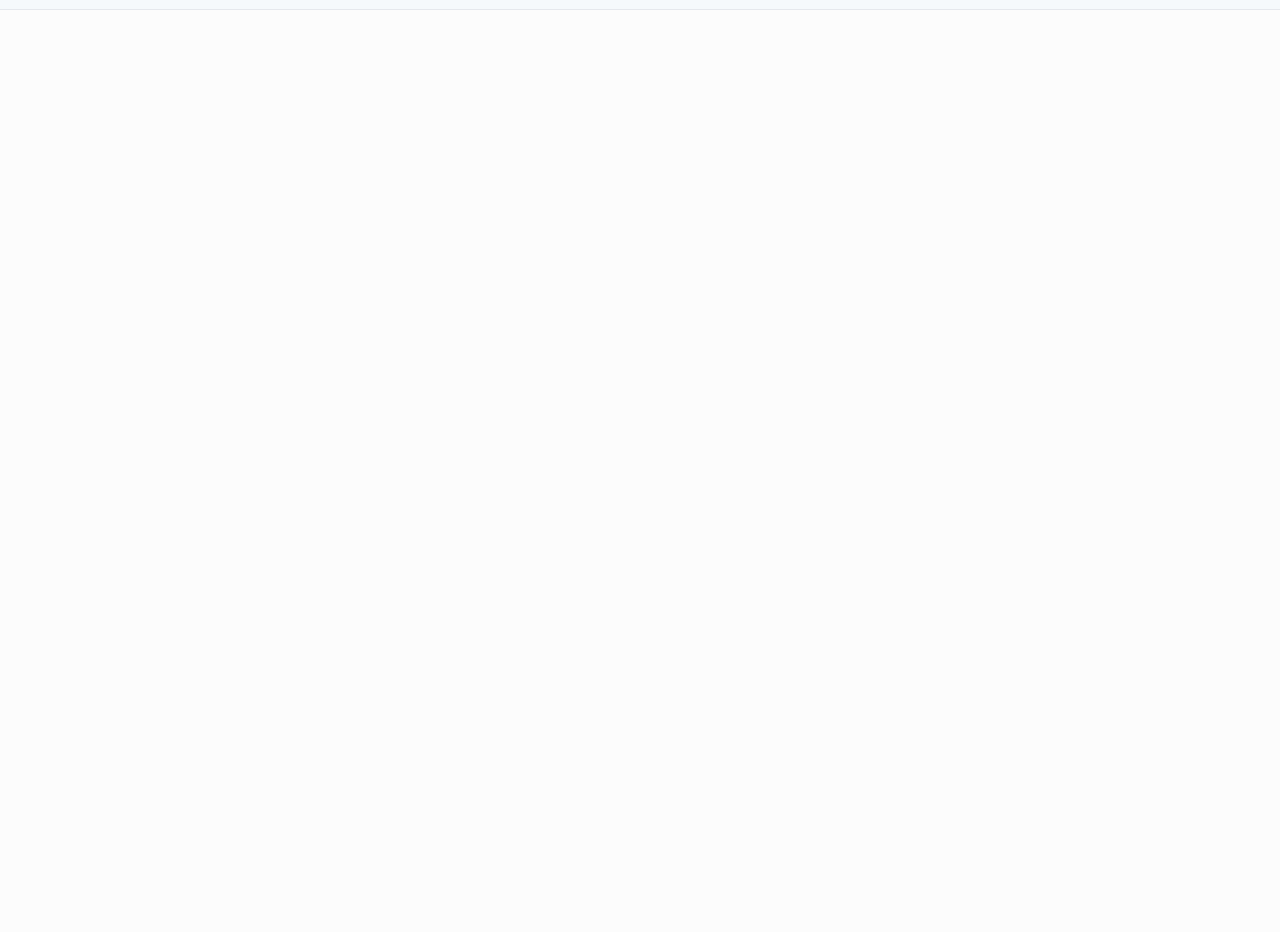
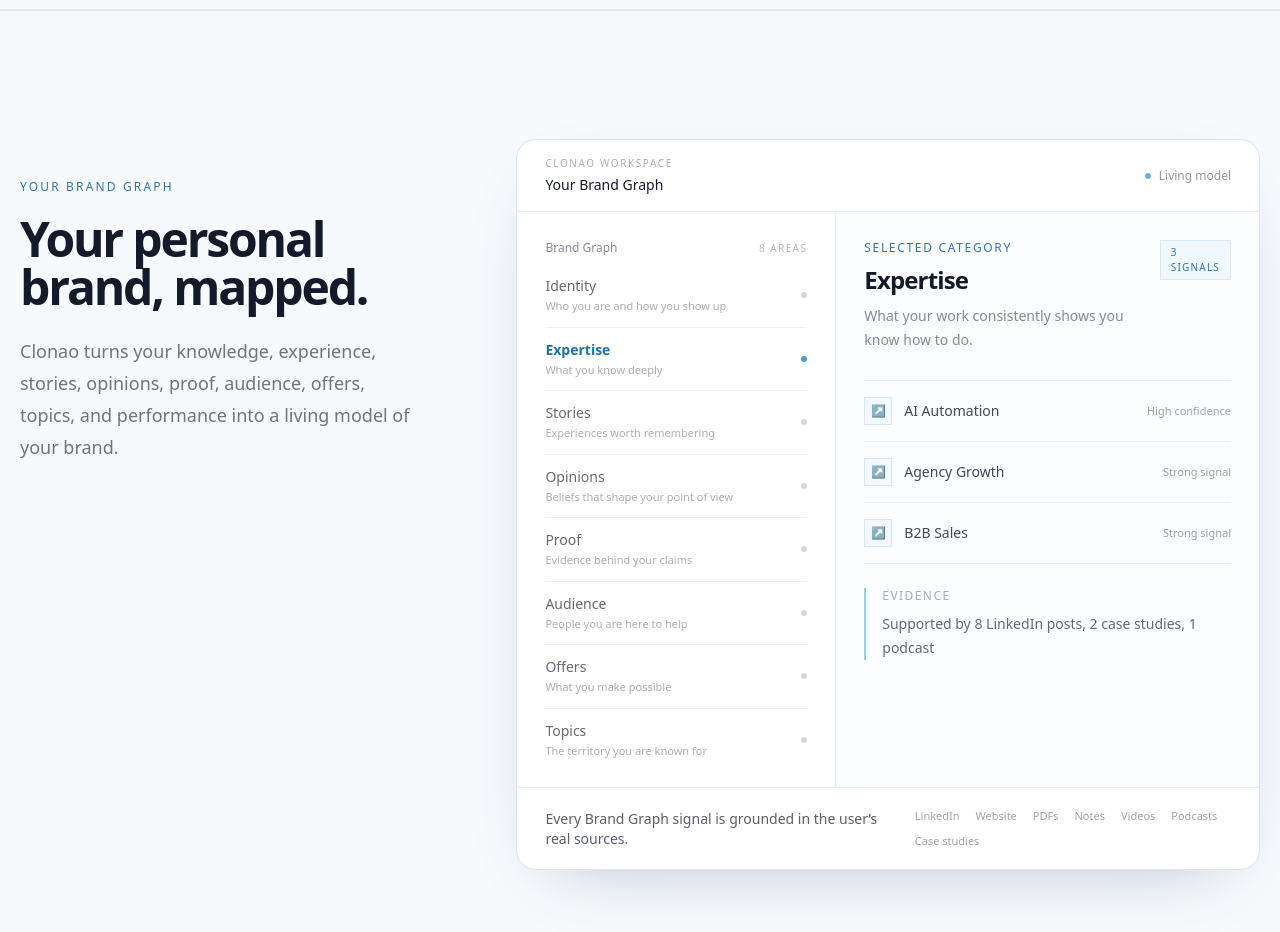
Before and after one commit to veokleo-create07/linkeldn.tool.100k, a Next.js app: page / in a window 1280 px wide. Shown: the part 3580-4512 px from the top of the page. Before the commit the page ends 3590 px from the top, so only its background shows below. Built offline with nearby package versions, Linux system fonts and the light colour scheme.

Commit message:
feat: add brand graph section

```diff
--- a/src/app/(marketing)/page.tsx
+++ b/src/app/(marketing)/page.tsx
@@ -1,6 +1,7 @@
 import { HomeHero } from "@/components/marketing/home-hero";
 import { IntelligenceLoop } from "@/components/marketing/intelligence-loop";
 import { ProblemSection } from "@/components/marketing/problem-section";
+import { BrandGraphSection } from "@/components/marketing/brand-graph-section";
 
 export default function HomePage() {
   return (
@@ -8,6 +9,7 @@ export default function HomePage() {
       <HomeHero />
       <ProblemSection />
       <IntelligenceLoop />
+      <BrandGraphSection />
     </>
   );
 }
--- /dev/null
+++ b/src/components/marketing/brand-graph-section.tsx
@@ -0,0 +1,121 @@
+const categories = [
+  ["Identity", "Who you are and how you show up"],
+  ["Expertise", "What you know deeply"],
+  ["Stories", "Experiences worth remembering"],
+  ["Opinions", "Beliefs that shape your point of view"],
+  ["Proof", "Evidence behind your claims"],
+  ["Audience", "People you are here to help"],
+  ["Offers", "What you make possible"],
+  ["Topics", "The territory you are known for"],
+] as const;
+
+const expertiseSignals = [
+  ["AI Automation", "High confidence"],
+  ["Agency Growth", "Strong signal"],
+  ["B2B Sales", "Strong signal"],
+] as const;
+
+const sources = ["LinkedIn", "Website", "PDFs", "Notes", "Videos", "Podcasts", "Case studies"];
+
+export function BrandGraphSection() {
+  return (
+    <section className="marketing-section border-t border-[#dfe8f0] bg-[#f7fafd]" aria-labelledby="brand-graph-heading">
+      <div className="marketing-container">
+        <div className="grid items-start gap-14 lg:grid-cols-[minmax(0,0.7fr)_minmax(0,1.3fr)] lg:gap-24">
+          <div className="max-w-xl lg:pt-10">
+            <p className="text-xs font-medium uppercase tracking-[0.18em] text-[#3275ae]">Your Brand Graph</p>
+            <h2 id="brand-graph-heading" className="mt-5 max-w-lg text-balance text-4xl font-semibold leading-[1.02] tracking-[-0.045em] text-foreground sm:text-5xl">
+              Your personal brand, mapped.
+            </h2>
+            <p className="mt-6 max-w-md text-base leading-7 text-foreground/60 sm:text-lg sm:leading-8">
+              Clonao turns your knowledge, experience, stories, opinions, proof, audience, offers, topics, and performance into a living model of your brand.
+            </p>
+          </div>
+
+          <BrandGraphSurface />
+        </div>
+      </div>
+    </section>
+  );
+}
+
+function BrandGraphSurface() {
+  return (
+    <div className="overflow-hidden rounded-[1.25rem] border border-[#dce6ef] bg-white shadow-[0_24px_70px_-42px_rgba(24,54,83,0.42)]">
+      <div className="flex items-center justify-between border-b border-[#e6edf3] px-5 py-4 sm:px-7">
+        <div>
+          <p className="text-[0.625rem] font-medium uppercase tracking-[0.16em] text-foreground/35">Clonao workspace</p>
+          <p className="mt-1 text-sm font-medium text-foreground">Your Brand Graph</p>
+        </div>
+        <span className="inline-flex items-center gap-2 text-xs text-foreground/45">
+          <span className="h-1.5 w-1.5 rounded-full bg-[#65b3ed]" aria-hidden="true" />
+          Living model
+        </span>
+      </div>
+
+      <div className="grid md:grid-cols-[minmax(0,0.86fr)_minmax(0,1.14fr)]">
+        <div className="border-b border-[#e6edf3] p-5 md:border-b-0 md:border-r md:p-7">
+          <div className="flex items-center justify-between">
+            <p className="text-xs font-medium text-foreground/50">Brand Graph</p>
+            <span className="text-[0.625rem] uppercase tracking-[0.14em] text-foreground/30">8 areas</span>
+          </div>
+          <div className="mt-5 divide-y divide-[#edf1f5]">
+            {categories.map(([name, description]) => {
+              const selected = name === "Expertise";
+
+              return (
+                <div
+                  key={name}
+                  className={`flex items-center justify-between gap-3 py-3 first:pt-0 last:pb-0 ${selected ? "text-[#236fa9]" : "text-foreground/65"}`}
+                >
+                  <div className="min-w-0">
+                    <p className={`text-sm ${selected ? "font-semibold" : "font-medium"}`}>{name}</p>
+                    <p className="mt-0.5 truncate text-[0.6875rem] text-foreground/35">{description}</p>
+                  </div>
+                  <span className={`h-1.5 w-1.5 shrink-0 rounded-full ${selected ? "bg-[#4a9cda]" : "bg-[#cbd9e5]"}`} aria-hidden="true" />
+                </div>
+              );
+            })}
+          </div>
+        </div>
+
+        <div className="bg-[#fbfdff] p-5 sm:p-7">
+          <div className="flex items-start justify-between gap-4">
+            <div>
+              <p className="text-xs font-medium uppercase tracking-[0.14em] text-[#3275ae]">Selected category</p>
+              <h3 className="mt-2 text-2xl font-semibold tracking-[-0.035em] text-foreground">Expertise</h3>
+              <p className="mt-2 max-w-sm text-sm leading-6 text-foreground/50">What your work consistently shows you know how to do.</p>
+            </div>
+            <span className="hidden border border-[#d7e9f6] bg-[#f1f8fd] px-2.5 py-1 text-[0.625rem] font-medium uppercase tracking-[0.12em] text-[#3275ae] sm:inline-flex">3 signals</span>
+          </div>
+
+          <div className="mt-7 divide-y divide-[#e6edf3] border-y border-[#e6edf3]">
+            {expertiseSignals.map(([name, confidence]) => (
+              <div key={name} className="flex items-center justify-between gap-4 py-4">
+                <div className="flex min-w-0 items-center gap-3">
+                  <span className="flex h-7 w-7 shrink-0 items-center justify-center border border-[#d8e9f5] bg-[#f2f8fc] text-xs text-[#3275ae]" aria-hidden="true">↗</span>
+                  <span className="truncate text-sm font-medium text-foreground/80">{name}</span>
+                </div>
+                <span className="shrink-0 text-[0.6875rem] font-medium text-foreground/40">{confidence}</span>
+              </div>
+            ))}
+          </div>
+
+          <div className="mt-6 border-l-2 border-[#9bcef0] pl-4">
+            <p className="text-xs font-medium uppercase tracking-[0.12em] text-foreground/35">Evidence</p>
+            <p className="mt-2 text-sm leading-6 text-foreground/65">Supported by 8 LinkedIn posts, 2 case studies, 1 podcast</p>
+          </div>
+        </div>
+      </div>
+
+      <div className="border-t border-[#e6edf3] px-5 py-5 sm:px-7">
+        <div className="flex flex-col gap-3 sm:flex-row sm:items-center sm:justify-between sm:gap-6">
+          <p className="text-sm font-medium text-foreground/70">Every Brand Graph signal is grounded in the user’s real sources.</p>
+          <div className="flex flex-wrap gap-x-4 gap-y-2 text-[0.6875rem] text-foreground/40">
+            {sources.map((source) => <span key={source}>{source}</span>)}
+          </div>
+        </div>
+      </div>
+    </div>
+  );
+}
```
